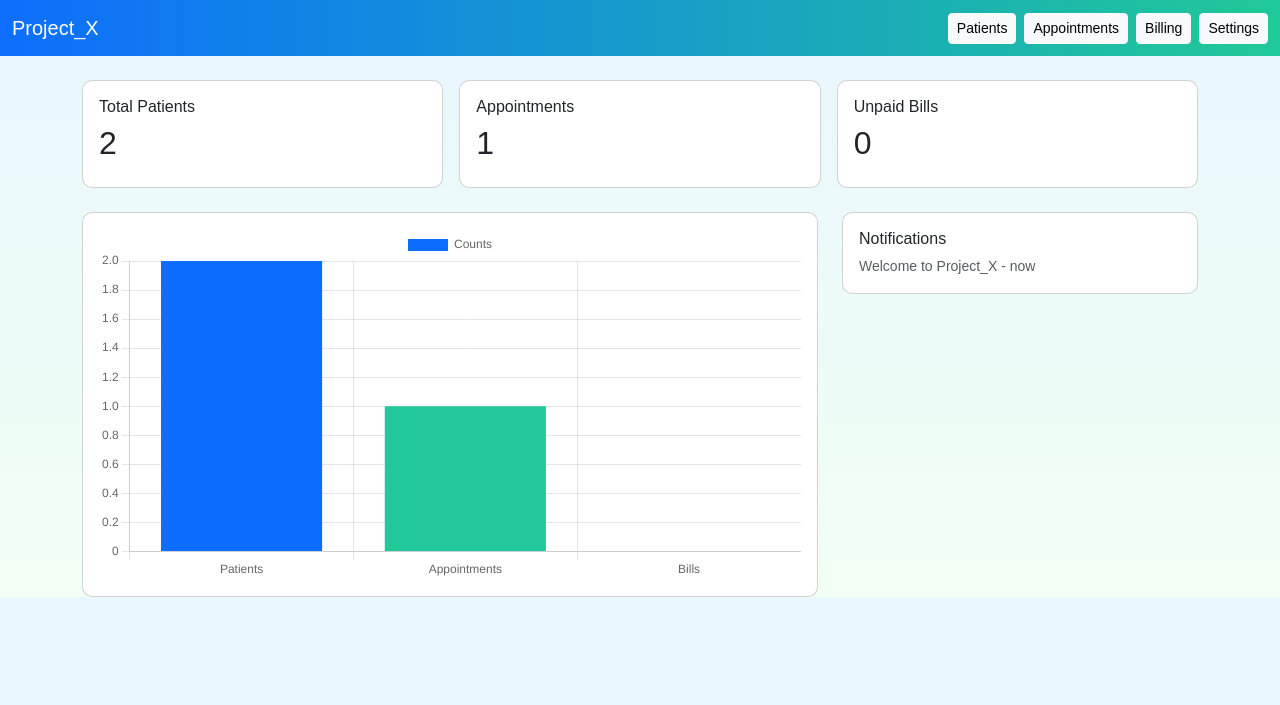
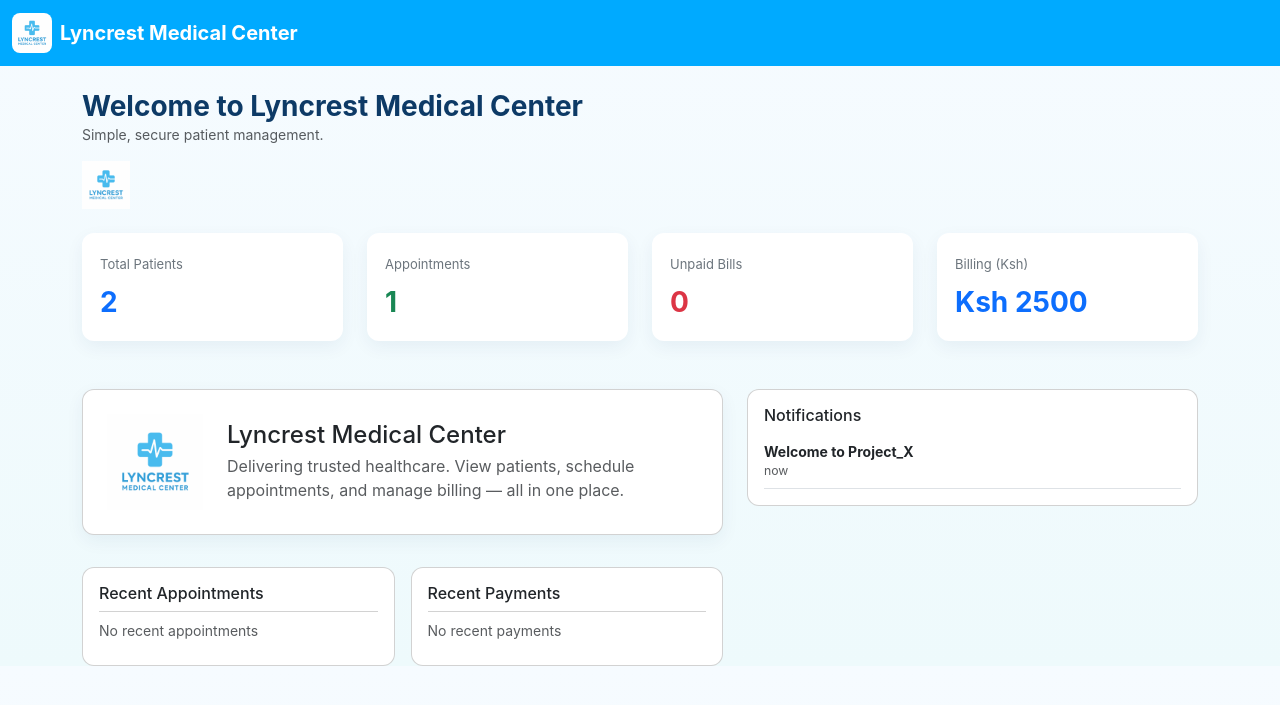
Before and after one commit to ndonga123/Project_y, a Flask app: page / in a window 1280 px wide. Shown: the top 705 px of the page. Run offline with Flask 3, Linux system fonts and the light colour scheme.

Commit message:
Updated templates with new UI design and Lyncrest Medical logo

```diff
--- a/static/css/style.css
+++ b/static/css/style.css
@@ -1 +1,47 @@
-:root{--bg:#e9f7ff;--card:#fff;--accent1:#0d6efd;--accent2:#20c997}body{background:linear-gradient(180deg,var(--bg),#f1fff4);font-family:Arial,Helvetica,sans-serif} .card{border-radius:10px}
+:root{
+  --primary:#1e90ff;    /* sky-blue accent */
+  --dark:#0d3a66;
+  --muted:#6c757d;
+  --card-bg:#ffffff;
+  --page-bg: linear-gradient(180deg,#f6fbff,#eefafc);
+}
+
+body{
+  background: var(--page-bg);
+  font-family: "Inter", system-ui, -apple-system, "Segoe UI", Roboto, "Helvetica Neue", Arial;
+  color: #123;
+}
+
+/* navbar brand */
+.nav-brand{
+  background: linear-gradient(90deg,#0d6efd,#20c997);
+  padding: .6rem 1rem;
+}
+
+/* dashboard specifics */
+.page-title{margin:0; font-weight:700; color:var(--dark);}
+.dashboard-logo{height:48px;}
+
+/* stat cards */
+.stat-card{
+  background: var(--card-bg);
+  border-radius: 12px;
+  padding: 18px;
+  box-shadow: 0 6px 18px rgba(13,58,102,0.06);
+}
+.stat-card .muted{color:var(--muted); font-size:13px;}
+.stat-number{font-size:28px; font-weight:700; margin-top:6px;}
+
+/* brand card */
+.brand-card{border-radius:12px; background:var(--card-bg); box-shadow: 0 6px 18px rgba(13,58,102,0.06);}
+.brand-large{width:96px; height:auto;}
+
+/* small layout niceties */
+.card{border-radius:12px;}
+.list-group-item{border:0; padding-left:0; padding-right:0;}
+
+/* responsive tweaks */
+@media (max-width:768px){
+  .brand-large{width:68px;}
+  .dashboard-logo{height:36px;}
+}
--- a/templates/dashboard.html
+++ b/templates/dashboard.html
@@ -1,16 +1,109 @@
-{% extends 'layout.html' %}{% block content %}
-<div class="row g-3">
-  <div class="col-md-4"><div class="card p-3"><h6>Total Patients</h6><h2>{{ total_patients }}</h2></div></div>
-  <div class="col-md-4"><div class="card p-3"><h6>Appointments</h6><h2>{{ total_appointments }}</h2></div></div>
-  <div class="col-md-4"><div class="card p-3"><h6>Unpaid Bills</h6><h2>{{ unpaid_bills }}</h2></div></div>
+{% extends 'layout.html' %}
+{% block content %}
+<div class="dashboard-wrapper">
+
+  <div class="header-row mb-4">
+    <div>
+      <h3 class="page-title">Welcome to <span class="brand">Lyncrest Medical Center</span></h3>
+      <p class="text-muted small">Simple, secure patient management.</p>
+    </div>
+    <div class="d-flex align-items-center">
+      <!-- optional small logo preview -->
+      <img src="{{ url_for('static', filename='logo.png') }}" alt="Lyncrest" class="dashboard-logo">
+    </div>
+  </div>
+
+  <!-- stat cards -->
+  <div class="row g-4">
+    <div class="col-md-3">
+      <div class="stat-card">
+        <small class="muted">Total Patients</small>
+        <div class="stat-number text-primary">{{ total_patients }}</div>
+      </div>
+    </div>
+    <div class="col-md-3">
+      <div class="stat-card">
+        <small class="muted">Appointments</small>
+        <div class="stat-number text-success">{{ total_appointments }}</div>
+      </div>
+    </div>
+    <div class="col-md-3">
+      <div class="stat-card">
+        <small class="muted">Unpaid Bills</small>
+        <div class="stat-number text-danger">{{ unpaid_bills }}</div>
+      </div>
+    </div>
+    <div class="col-md-3">
+      <div class="stat-card">
+        <small class="muted">Billing (Ksh)</small>
+        <div class="stat-number text-primary">Ksh {{ total_billing }}</div>
+      </div>
+    </div>
+  </div>
+
+  <div class="row mt-4 g-4">
+    <!-- Logo & description card -->
+    <div class="col-lg-7">
+      <div class="card p-4 brand-card">
+        <div class="d-flex align-items-center">
+          <img src="{{ url_for('static', filename='logo.png') }}" alt="Lyncrest logo" class="brand-large me-4">
+          <div>
+            <h4 class="mb-1">Lyncrest Medical Center</h4>
+            <p class="text-muted mb-0">Delivering trusted healthcare. View patients, schedule appointments, and manage billing — all in one place.</p>
+          </div>
+        </div>
+      </div>
+
+      <!-- optional recent items -->
+      <div class="row g-3 mt-3">
+        <div class="col-md-6">
+          <div class="card p-3">
+            <h6>Recent Appointments</h6>
+            <ul class="list-group list-group-flush">
+              {% if latest_appointments %}
+                {% for a in latest_appointments %}
+                  <li class="list-group-item small">{{ a.date }} {{ a.time }} — {{ a.doctor }} ({{ a.patient_name }})</li>
+                {% endfor %}
+              {% else %}
+                <li class="list-group-item small text-muted">No recent appointments</li>
+              {% endif %}
+            </ul>
+          </div>
+        </div>
+
+        <div class="col-md-6">
+          <div class="card p-3">
+            <h6>Recent Payments</h6>
+            <ul class="list-group list-group-flush">
+              {% if latest_bills %}
+                {% for b in latest_bills %}
+                  <li class="list-group-item small">{{ b.date }} — Ksh {{ b.amount }} — {{ b.status }}</li>
+                {% endfor %}
+              {% else %}
+                <li class="list-group-item small text-muted">No recent payments</li>
+              {% endif %}
+            </ul>
+          </div>
+        </div>
+      </div>
+    </div>
+
+    <!-- Notifications -->
+    <div class="col-lg-5">
+      <div class="card p-3">
+        <h6>Notifications</h6>
+        {% if notifications %}
+          <ul class="list-unstyled mb-0">
+            {% for note in notifications %}
+              <li class="py-2 border-bottom small"><strong>{{ note.message }}</strong><div class="text-muted small">{{ note.time }}</div></li>
+            {% endfor %}
+          </ul>
+        {% else %}
+          <p class="small text-muted mb-0">No new notifications.</p>
+        {% endif %}
+      </div>
+    </div>
+  </div>
+
 </div>
-<div class="row mt-4">
-  <div class="col-md-8"><div class="card p-3"><canvas id="barChart"></canvas></div></div>
-  <div class="col-md-4"><div class="card p-3"><h6>Notifications</h6>{% for n in notifications %}<div class="small text-muted">{{ n.message }} - {{ n.time }}</div>{% endfor %}</div></div>
-</div>
-<script src="https://cdn.jsdelivr.net/npm/chart.js"></script>
-<script>
-const ctx = document.getElementById('barChart').getContext('2d');
-new Chart(ctx,{type:'bar',data:{labels:['Patients','Appointments','Bills'],datasets:[{label:'Counts',data:[{{ total_patients }},{{ total_appointments }},{{ unpaid_bills }}],backgroundColor:['#0d6efd','#20c997','#ffc107']}]},options:{responsive:true}});
-</script>
 {% endblock %}
--- a/templates/layout.html
+++ b/templates/layout.html
@@ -1,20 +1,41 @@
 <!doctype html>
-<html lang="en"><head><meta charset="utf-8"><meta name="viewport" content="width=device-width,initial-scale=1"><title>Project X</title>
-<link href="https://cdn.jsdelivr.net/npm/bootstrap@5.3.0/dist/css/bootstrap.min.css" rel="stylesheet">
-<link href="{{ url_for('static', filename='css/style.css') }}" rel="stylesheet">
-</head><body>
-<nav class="navbar navbar-expand-lg" style="background:linear-gradient(90deg,#0d6efd,#20c997);">
+<html lang="en">
+<head>
+  <meta charset="utf-8">
+  <meta name="viewport" content="width=device-width,initial-scale=1">
+  <title>Lyncrest Medical Center</title>
+  <link href="https://cdn.jsdelivr.net/npm/bootstrap@5.3.0/dist/css/bootstrap.min.css" rel="stylesheet">
+  <link href="{{ url_for('static', filename='css/style.css') }}" rel="stylesheet">
+</head>
+<body>
+<nav class="navbar navbar-expand-lg navbar-dark" style="background-color: #00aaff;">
   <div class="container-fluid">
-    <a class="navbar-brand text-white" href="/">Project_X</a>
-    <div class="d-flex">
-      <a class="btn btn-sm btn-light me-2" href="{{ url_for('patients') }}">Patients</a>
-      <a class="btn btn-sm btn-light me-2" href="{{ url_for('appointments') }}">Appointments</a>
-      <a class="btn btn-sm btn-light me-2" href="{{ url_for('billing') }}">Billing</a>
-      <a class="btn btn-sm btn-light" href="{{ url_for('settings') }}">Settings</a>
-    </div>
+    <!-- Lyncrest Logo + Name -->
+    <a class="navbar-brand d-flex align-items-center" href="/">
+      <img src="{{ url_for('static', filename='logo.png') }}" alt="Lyncrest logo"
+           width="40" height="40" class="me-2" style="border-radius:8px;">
+      <span class="fw-bold text-white">Lyncrest Medical Center</span>
+    </a>
   </div>
 </nav>
-<div class="container mt-4">{% block content %}{% endblock %}</div>
+
+
+
+<div class="container mt-4">
+  {% with messages = get_flashed_messages(with_categories=true) %}
+    {% if messages %}
+      {% for cat, msg in messages %}
+      <div class="alert alert-{{ cat }} alert-dismissible fade show" role="alert">
+        {{ msg }}
+        <button type="button" class="btn-close" data-bs-dismiss="alert"></button>
+      </div>
+      {% endfor %}
+    {% endif %}
+  {% endwith %}
+
+  {% block content %}{% endblock %}
+</div>
+
 <script src="https://cdn.jsdelivr.net/npm/bootstrap@5.3.0/dist/js/bootstrap.bundle.min.js"></script>
-<script src="{{ url_for('static', filename='js/main.js') }}"></script>
-</body></html>
+</body>
+</html>
```
Also changed, not shown: static/logo.png (added).
